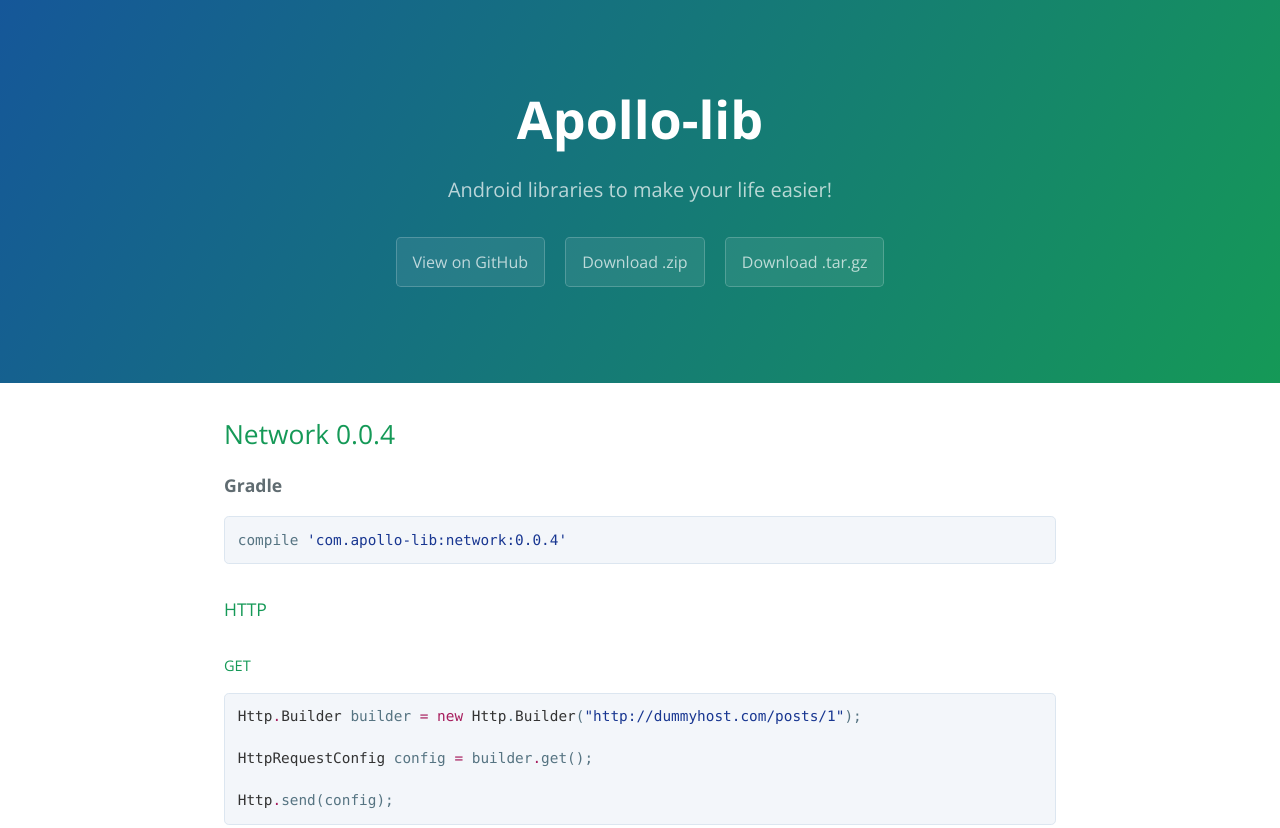
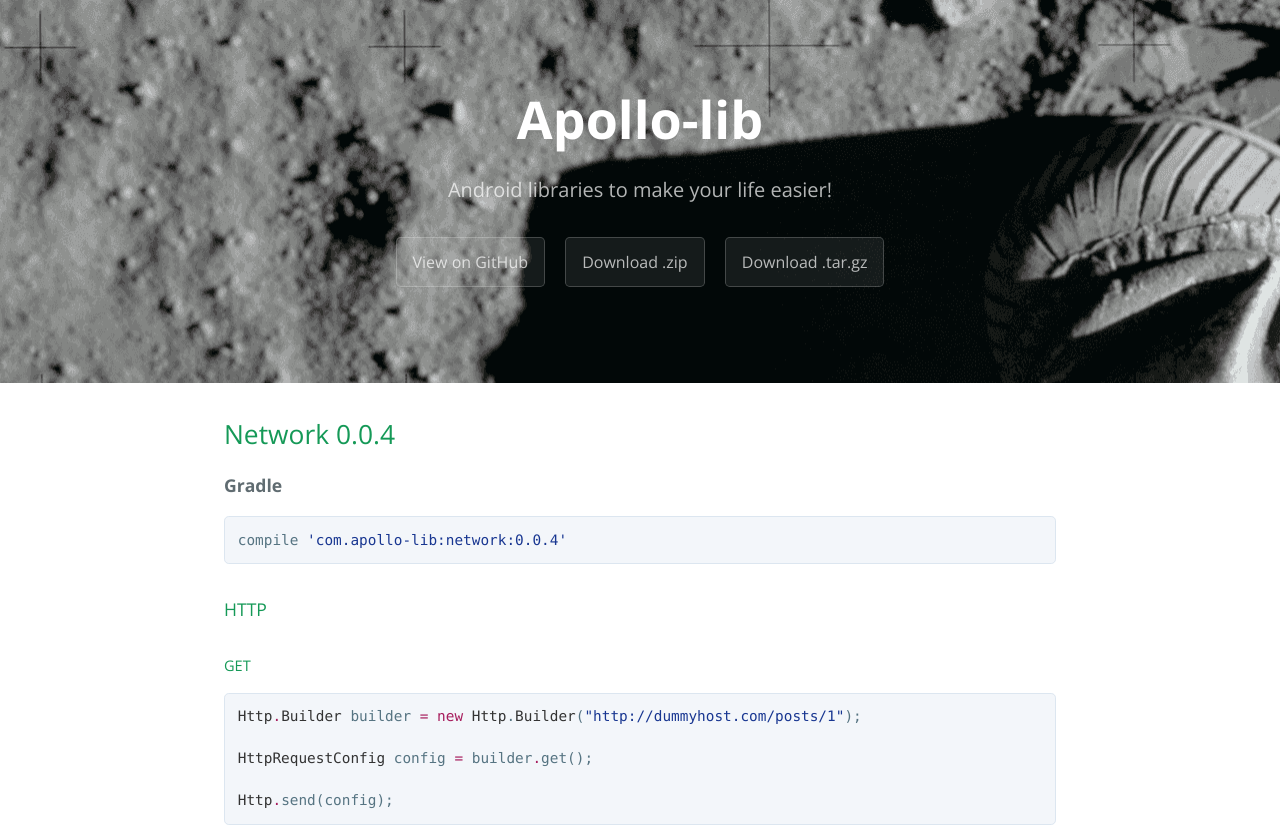
Before and after one commit to apollo-android/network, a plain HTML site: page index.html in a window 1280 px wide. Shown: the top 828 px of the page. Drawn offline with nearby package versions, Linux system fonts and the light colour scheme.

Commit message:
Correção da imagem do cabeçalho do site

```diff
--- a/stylesheets/stylesheet.css
+++ b/stylesheets/stylesheet.css
@@ -56,8 +56,7 @@ a {
 .page-header {
   color: #fff;
   text-align: center;
-  background-color: #159957;
-  background-image: linear-gradient(120deg, #155799, #159957); }
+  background-image: url("../images/header.png"); }
 
 @media screen and (min-width: 64em) {
   .page-header {
```
